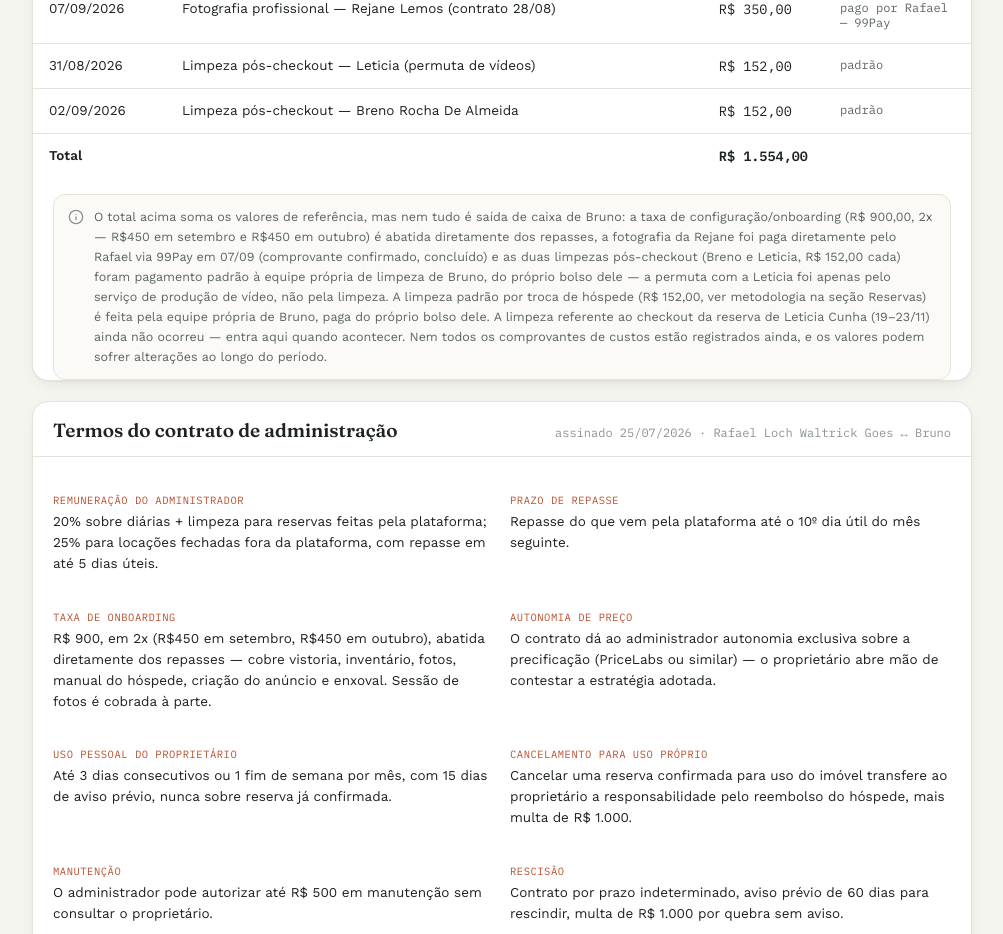
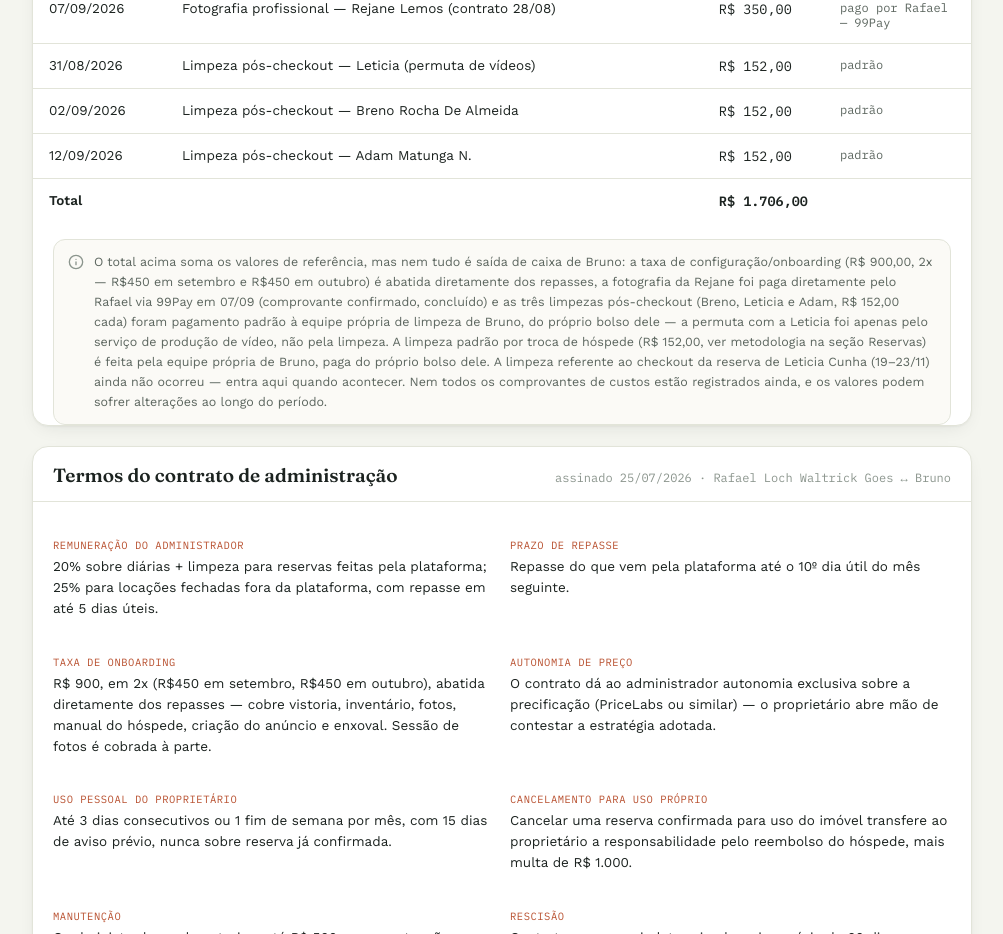
Before and after one commit to mecagrowth-dot/enredocarioca1, a plain HTML site: page index.html in a window 1280 px wide. Shown: the part 1420-2354 px from the top of the page, without its empty margins (138-1141 px from the left). Drawn offline with nearby package versions, Linux system fonts and the light colour scheme.

Commit message:
Add files via upload

```diff
--- a/index.html
+++ b/index.html
@@ -234,8 +234,14 @@
             <td class="code">padrão</td>
           </tr>
           <tr>
+            <td>12/09/2026</td>
+            <td>Limpeza pós-checkout — Adam Matunga N.</td>
+            <td class="num">R$ 152,00</td>
+            <td class="code">padrão</td>
+          </tr>
+          <tr>
             <td colspan="2" style="font-weight:600;">Total</td>
-            <td class="num" style="font-weight:600;">R$ 1.554,00</td>
+            <td class="num" style="font-weight:600;">R$ 1.706,00</td>
             <td></td>
           </tr>
         </tbody>
@@ -243,7 +249,7 @@
     </div>
     <div class="doc-note" style="margin:16px 20px 0;">
       <svg width="16" height="16" viewBox="0 0 24 24" fill="none" stroke="currentColor" stroke-width="2" stroke-linecap="round" stroke-linejoin="round"><circle cx="12" cy="12" r="10"/><line x1="12" y1="16" x2="12" y2="12"/><line x1="12" y1="8" x2="12.01" y2="8"/></svg>
-      <div>O total acima soma os valores de referência, mas nem tudo é saída de caixa de Bruno: a taxa de configuração/onboarding (R$ 900,00, 2x — R$450 em setembro e R$450 em outubro) é abatida diretamente dos repasses, a fotografia da Rejane foi paga diretamente pelo Rafael via 99Pay em 07/09 (comprovante confirmado, concluído) e as duas limpezas pós-checkout (Breno e Leticia, R$ 152,00 cada) foram pagamento padrão à equipe própria de limpeza de Bruno, do próprio bolso dele — a permuta com a Leticia foi apenas pelo serviço de produção de vídeo, não pela limpeza. A limpeza padrão por troca de hóspede (R$ 152,00, ver metodologia na seção Reservas) é feita pela equipe própria de Bruno, paga do próprio bolso dele. A limpeza referente ao checkout da reserva de Leticia Cunha (19–23/11) ainda não ocorreu — entra aqui quando acontecer. Nem todos os comprovantes de custos estão registrados ainda, e os valores podem sofrer alterações ao longo do período.</div>
+      <div>O total acima soma os valores de referência, mas nem tudo é saída de caixa de Bruno: a taxa de configuração/onboarding (R$ 900,00, 2x — R$450 em setembro e R$450 em outubro) é abatida diretamente dos repasses, a fotografia da Rejane foi paga diretamente pelo Rafael via 99Pay em 07/09 (comprovante confirmado, concluído) e as três limpezas pós-checkout (Breno, Leticia e Adam, R$ 152,00 cada) foram pagamento padrão à equipe própria de limpeza de Bruno, do próprio bolso dele — a permuta com a Leticia foi apenas pelo serviço de produção de vídeo, não pela limpeza. A limpeza padrão por troca de hóspede (R$ 152,00, ver metodologia na seção Reservas) é feita pela equipe própria de Bruno, paga do próprio bolso dele. A limpeza referente ao checkout da reserva de Leticia Cunha (19–23/11) ainda não ocorreu — entra aqui quando acontecer. Nem todos os comprovantes de custos estão registrados ainda, e os valores podem sofrer alterações ao longo do período.</div>
     </div>
   </section>
 
```
